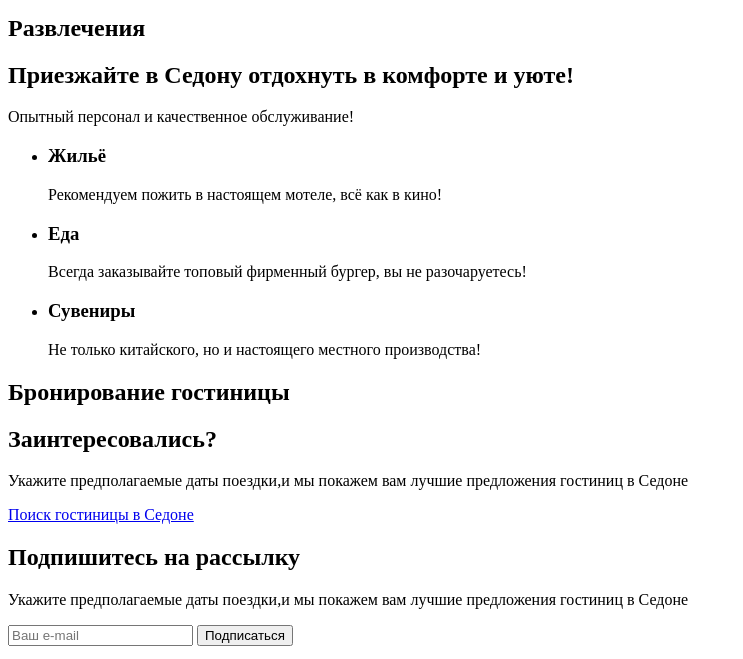
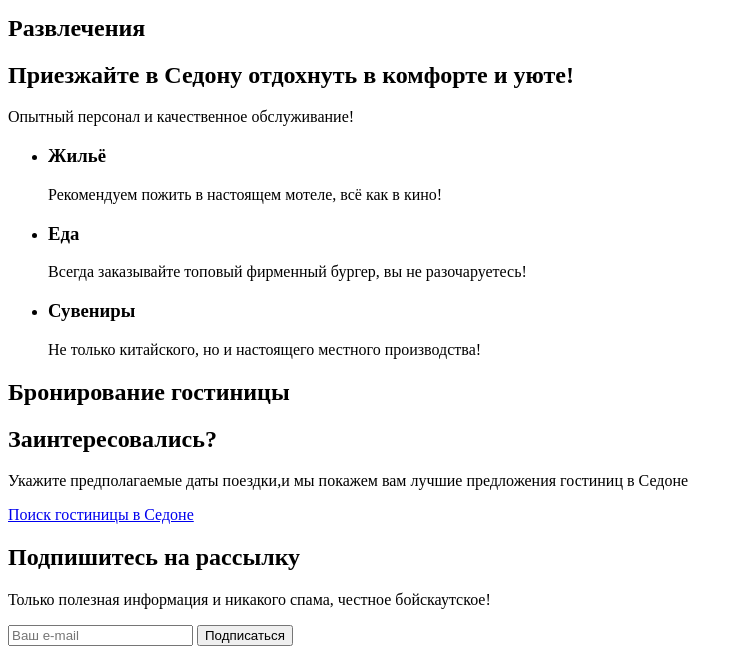
Before and after one commit to htmlacademy-htmlcss/2288929-sedona-1, a plain HTML site: page index.html in a window 1280 px wide. Shown: the part 833-1492 px from the top of the page, without its empty margins (0-743 px from the left). Drawn offline with Linux system fonts and the light colour scheme.

Commit message:
Исправляет описание в подписке

```diff
--- a/index.html
+++ b/index.html
@@ -103,7 +103,7 @@
       </section>
       <section class="subscription">
         <h2 class="lead-title">Подпишитесь на рассылку</h2>
-        <p class="lead-description">Укажите предполагаемые даты поездки,и мы покажем вам лучшие предложения гостиниц в Седоне</p>
+        <p class="lead-description">Только полезная информация и никакого спама, честное бойскаутское!</p>
         <form action="https://echo.htmlacademy.ru/" class="subscription-form" method="post">
           <input class="subscription-filed" type="email" name="email-subscription" placeholder="Ваш e-mail" required>
           <button type="submit" class="button-subscription">Подписаться</button>
```
